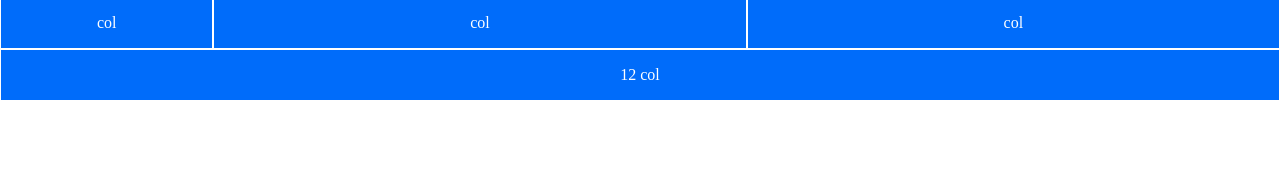
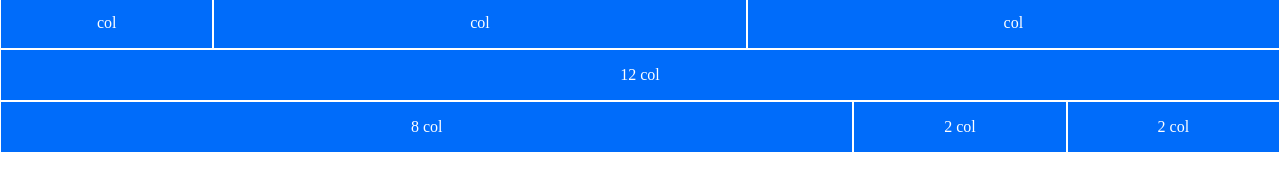
Before and after one commit to FrankFabbriRebe/html-css-12bool, a plain HTML site: page index.html in a window 1280 px wide. Shown: the part 92-282 px from the top of the page. Drawn offline with Linux system fonts and the light colour scheme.

Commit message:
4th line

```diff
--- a/index.html
+++ b/index.html
@@ -156,13 +156,35 @@
             </div>
 
             <!-- 3rd line -->
-            <div class="col-12">
+            <div class="row">
+                <div class="col-12">
+                    <div class="blue">
+                        <span>12 col</span>
+                    </div>
+                </div>
+             </div>
 
-                <div class="blue">
-                    <span>12 col</span>
+            <!-- 4th line -->
+            <div class="row">
+                <div class="col-8">
+                    <div class="blue">
+                        <span>8 col</span>
+                    </div>
                 </div>
+                <div class="col-2">
+                     <div class="blue">
+                        <span>2 col</span>
+                     </div>
+                </div>
+                <div class="col-2">
+                    <div class="blue">
+                       <span>2 col</span>
+                    </div>
+               </div>
+            </div>
 
-            </div>
+
+
 
         </div>
 
```
Also changed, not shown: 1 other file.
